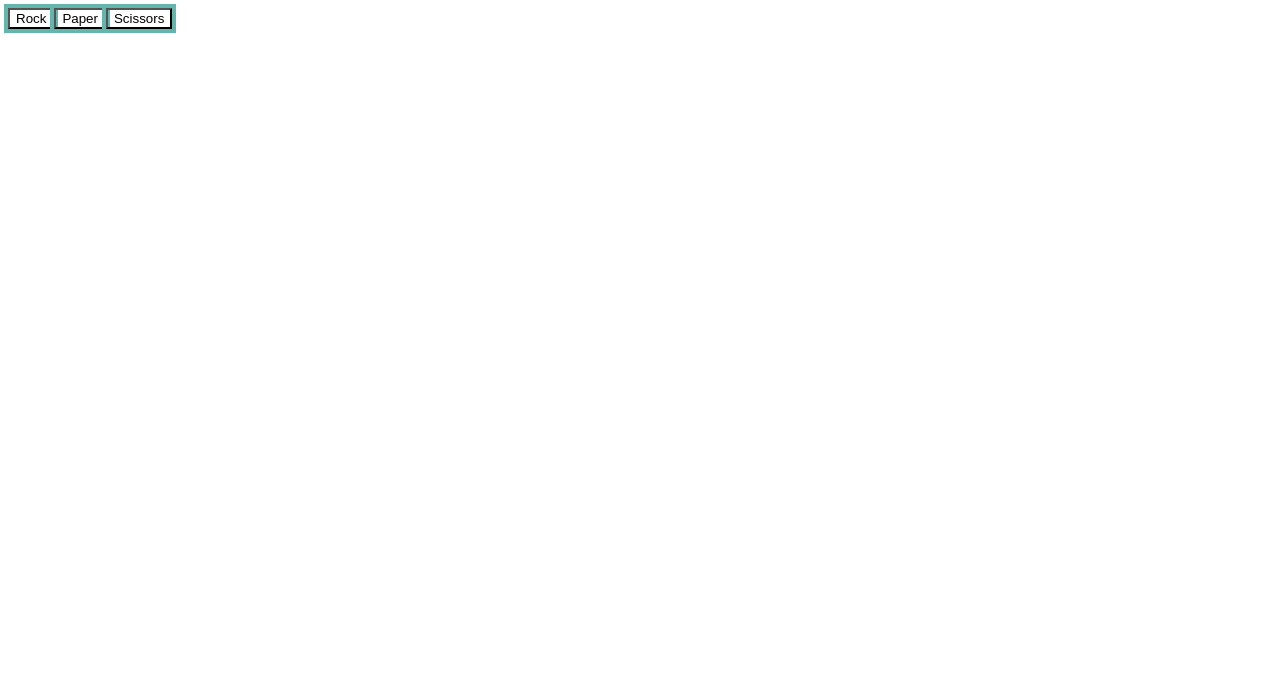
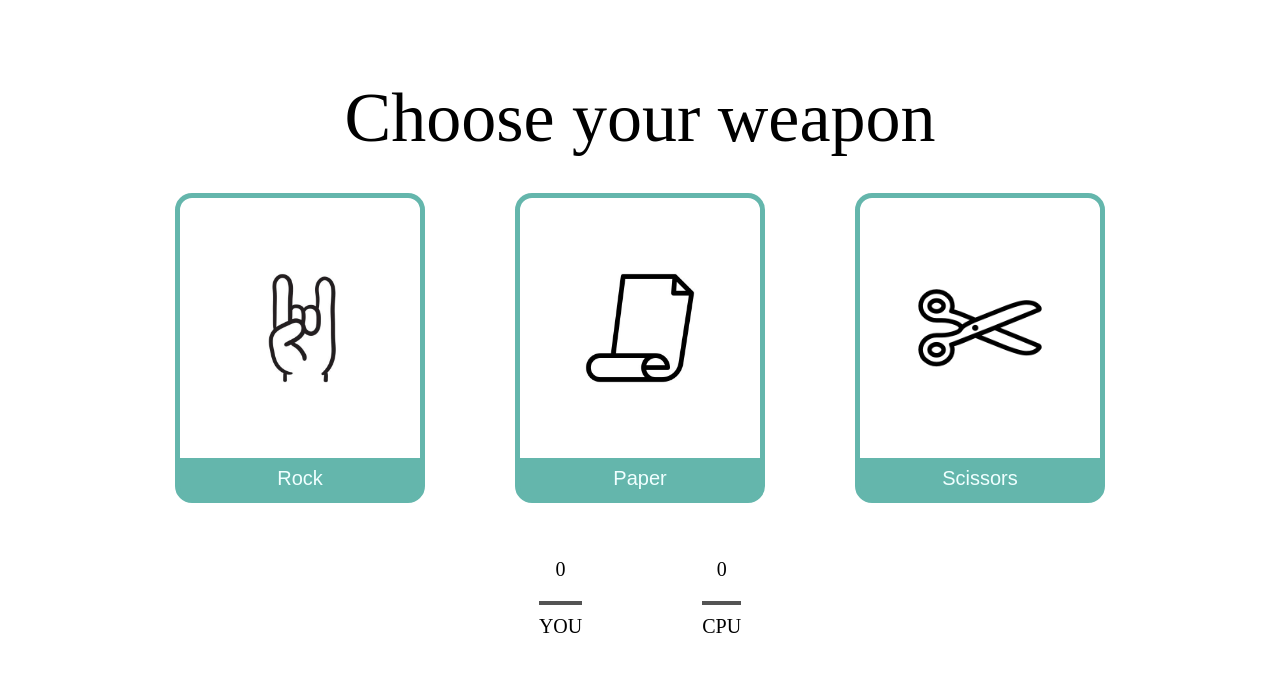
Before and after one commit to JLavigueure/rock-paper-scissors, a plain HTML site: page index.html in a window 1280 px wide. Drawn offline with Linux system fonts and the light colour scheme.

Commit message:
ui complete

```diff
--- a/index.html
+++ b/index.html
@@ -8,15 +8,41 @@
     </head>
 
     <body>
+        <div class="title box">
+            <p class="title text">Choose your weapon</p>
+        </div>
         <div class="buttons">
-            <button id="rock" class="btn">Rock</button>
-            <button id="paper" class="btn">Paper</button>
-            <button id="scissors" class="btn">Scissors</button>
+            <div id="rock" class="btn">
+                <img class="img" src="images/istockphoto-837069714-612x612.jpg">
+                <div class="textbackground">
+                    <div class="btntext">Rock</div>
+                </div>
+            </div>
+            <div id="paper" class="btn">
+                <img class="pap img" src="images/5714d1c9e5f008fed5f2e29cacb6c30e.jpg">
+                <div class="textbackground">
+                    <div class="btntext">Paper</div>
+                </div>
+            </div>
+            <div id="scissors" class="btn">
+                <img class="img" src="images/scissors-icon-31.png">
+                <div class="textbackground">
+                    <div class="btntext">Scissors</div>
+                </div>
+            </div>
         </div>
         <div class="results">
             <div class ="result"></div>
-            <div class ="player"></div>
-            <div class ="computer"></div>
+            <div class="scores">
+                <div class="score">
+                    <div class ="player"></div>
+                    <p class="scoretext">YOU</p>
+                </div>
+                <div class="score">
+                    <div class ="computer"></div>
+                    <p class="scoretext">CPU</p>
+                </div>
+            </div>
         </div>
     </body>
 </html>
--- a/java.js
+++ b/java.js
@@ -11,6 +11,9 @@ const resultsmessage = document.querySelector('.result');
 
 
 // vvv GAME FUNCTIONS vvv
+
+playerscorediv.textContent = `0`;
+computerscorediv.textContent = `0`;
 
 // set rounds won to 0
 let playerscore = 0;
@@ -86,8 +89,8 @@ function playRound(player, computer) {
             }
     }
     // display score. Had to
-    playerscorediv.textContent = `You ${playerscore}`;
-    computerscorediv.textContent = `Computer ${computerscore}`;
+    playerscorediv.textContent = `${playerscore}`;
+    computerscorediv.textContent = `${computerscore}`;
 
     // Show overall winner
     if (playerscore > 4) {
--- a/styles.css
+++ b/styles.css
@@ -4,12 +4,93 @@
 
 .btn {
     background-color: transparent;
-    outline: 4px solid #64b6ac;
+    outline: 5px solid #64b6ac;
+    border-radius: 12px;
+    margin: 20px 50px;
+    width: 240px;
+    height: 300px;
+    display: flex;
+    flex-direction: column;
+    justify-content: center;
+    align-items: center;
 }
 
 .buttons {
     display: flex;
-    /* justify-content: center; */
+    justify-content: center;
     gap: space-evenly;
-    /* margin: 0px 50px; */
+    margin: 20px 50px;
+    flex: auto;
 }
+
+.img {
+    height: 200px;
+    width: auto;
+    margin-top: 30px;
+}
+
+.pap.img {
+    height: 120px;
+    width: auto;
+    margin-top: 70px;
+}
+
+.btntext {
+    font-family: copperplate, Arial, Helvetica, sans-serif;
+    font-size: 20px;
+    color: azure;
+}
+
+.textbackground {
+    margin-top: auto;
+    background-color: #64b6ac;
+    align-self: stretch;
+    display: flex;
+    justify-content: center;
+    height: 40px;
+    align-items: center;
+}
+
+.title.box {
+    display: flex;
+    justify-content: center;
+}
+
+.title.text {
+    font-size: 70px;
+    margin-bottom: 0px;
+    font-weight: 400;
+}
+
+.results {
+    display: flex;
+    flex-direction: column;
+    align-items: center;
+}
+.result {
+    font-size: 40px;
+
+}
+
+.scores {
+    display: flex;
+    justify-content: space-evenly;
+}
+
+.score {
+    display: flex;
+    flex-direction: column;
+    margin: 20px 60px;
+    align-items: center;
+}
+
+.scoretext {
+    border-top: 4px solid rgb(84, 84, 84);
+    padding-top: .5em;
+}
+
+.computer,
+.player,
+.scoretext {
+    font-size: 20px;
+}
```
Also changed, not shown: images/5714d1c9e5f008fed5f2e29cacb6c30e.jpg (added), images/istockphoto-837069714-612x612.jpg (added), images/scissors-icon-31.png (added), images/stone-11-449918.webp (added).
